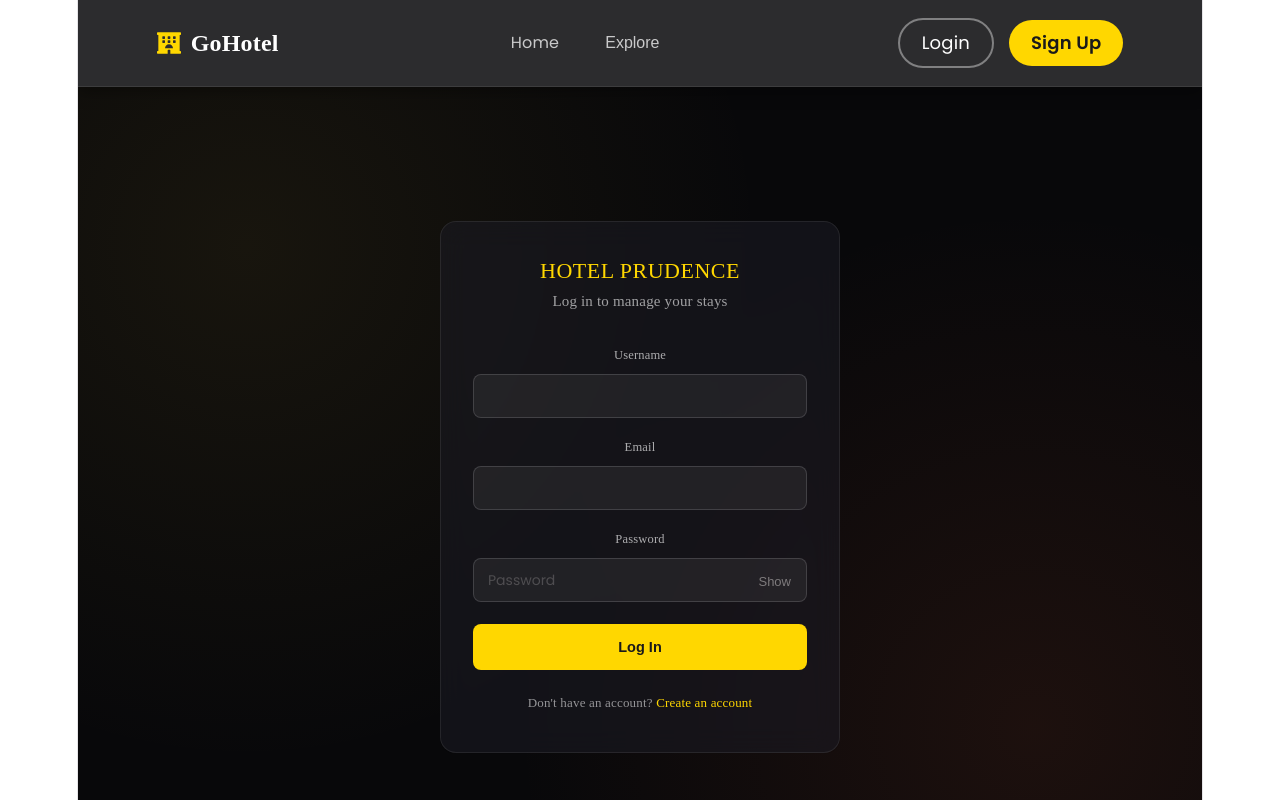
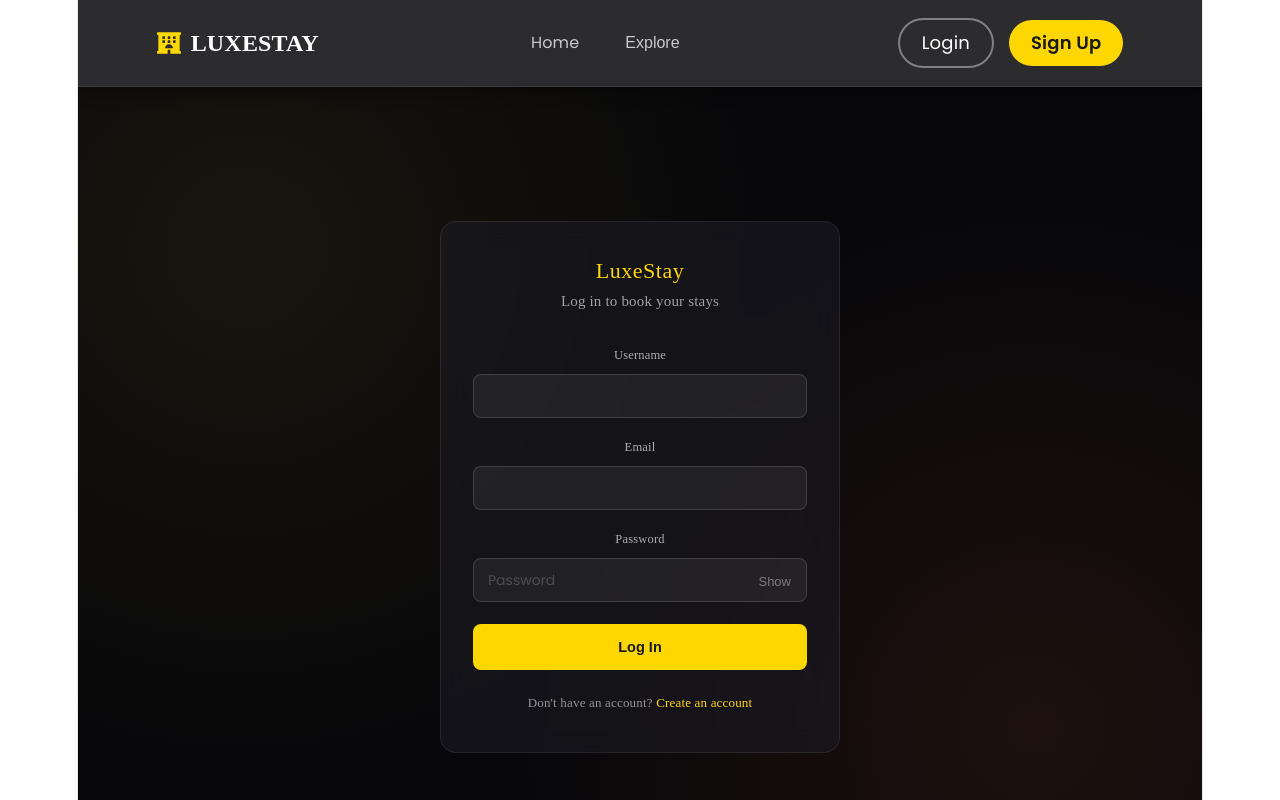
Before and after one commit to jahnavi-spec2/LuxeStay, a React (Vite) app in the folder frontend/: page /login in a window 1280 px wide. Shown: the top 800 px of the page. Built offline with nearby package versions, Linux system fonts and the light colour scheme; no server answers; a web font is replaced by a local one.

Commit message:
Made some changes

```diff
--- a/frontend/src/Third.jsx
+++ b/frontend/src/Third.jsx
@@ -135,7 +135,7 @@ return (
         <button className="hero-btn"
         onClick={onExplore}
         >
-          EXPLORE HOTEL PRUDENCE
+          EXPLORE LUXESTAY
         </button>
       </div>
     </div>
--- a/frontend/src/navBar.jsx
+++ b/frontend/src/navBar.jsx
@@ -28,7 +28,7 @@ function Navbar() {
 
       <Link to="/" className="logo">
         <FaHotel />
-        <span>GoHotel</span>
+        <span>LUXESTAY</span>
       </Link>
 
       <div className="nav-links">
--- a/frontend/src/pages/Login.jsx
+++ b/frontend/src/pages/Login.jsx
@@ -42,8 +42,8 @@ function Login() {
   return (
     <div className="authContainer">
       <div className="authCard">
-        <p className="authBrand">HOTEL PRUDENCE</p>
-        <p className="authTitle">Log in to manage your stays</p>
+        <p className="authBrand">LuxeStay</p>
+        <p className="authTitle">Log in to book your stays</p>
 
         <form onSubmit={handleLogin}>
           {error && <div className="authError">{error}</div>}
--- a/frontend/src/pages/Signup.jsx
+++ b/frontend/src/pages/Signup.jsx
@@ -54,7 +54,7 @@ function Signup() {
   return (
     <div className="authContainer">
       <div className="authCard">
-        <p className="authBrand">HOTEL PRUDENCE</p>
+        <p className="authBrand">LUXESTAY</p>
         <p className="authTitle">Create your account</p>
 
         <form onSubmit={handleSignup}>
```
Also changed, not shown: 1 other file (tests, documents, lock files or other folders).
